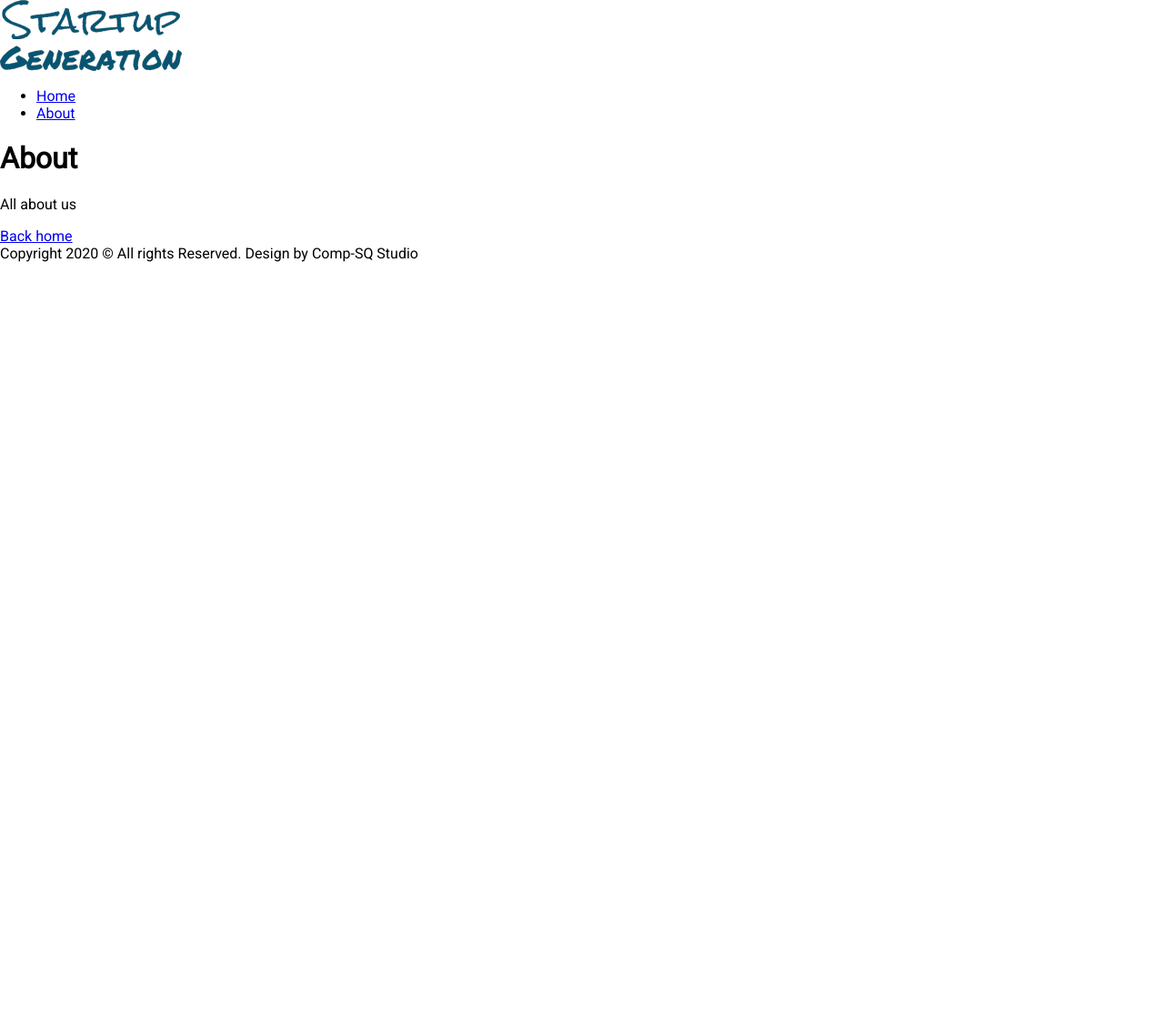
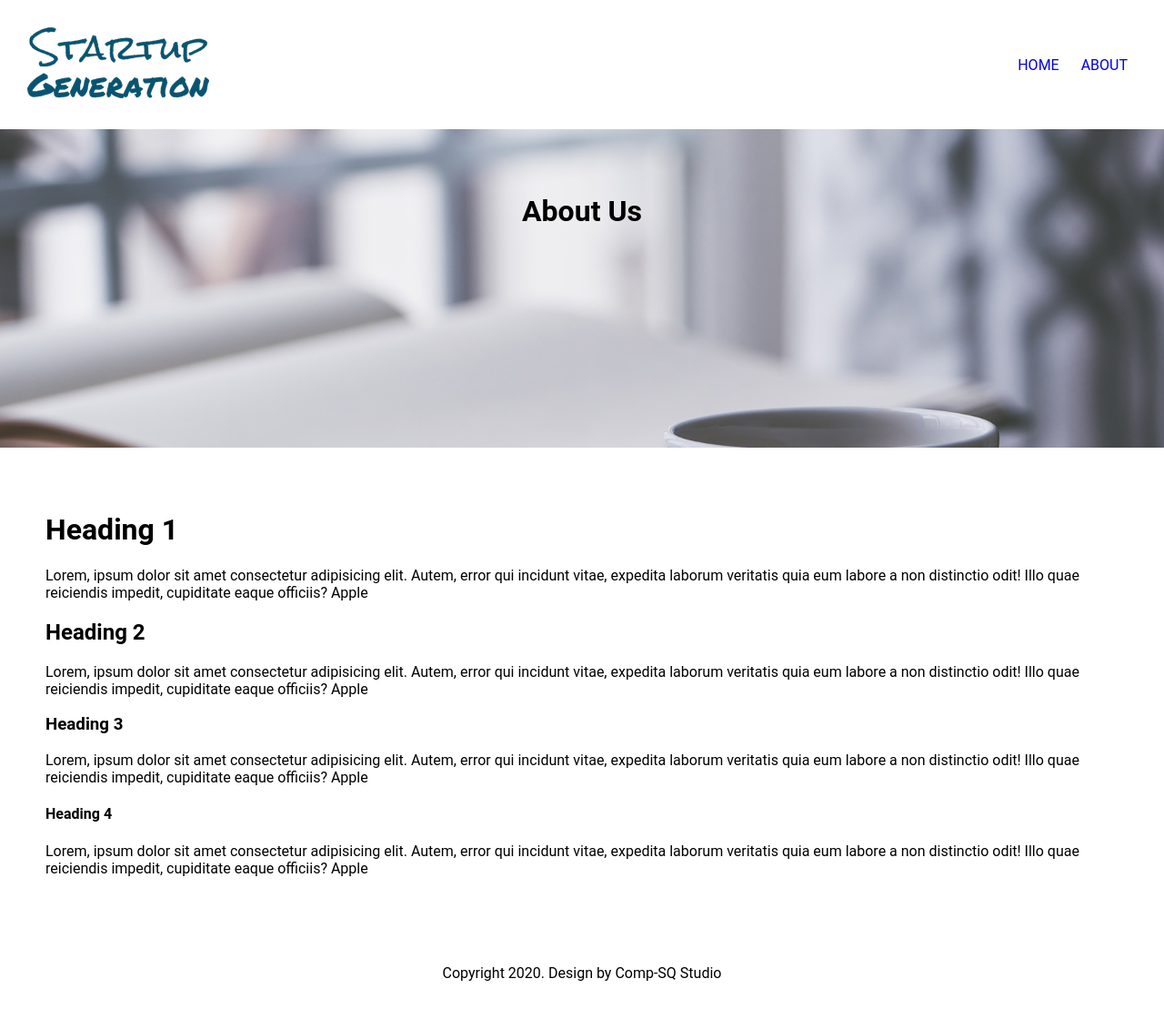
Before and after one commit to alextechtips/html5, a PHP site: page /about.php in a window 1280 px wide. Shown: the whole page at 91% size. Before the commit the page ends 288 px from the top, so only its background shows below. Run offline with PHP 8.4, Linux system fonts and the light colour scheme.

Commit message:
edited aboutus page

```diff
--- a/about.php
+++ b/about.php
@@ -1,10 +1,25 @@
 <?php
-     $page_title = "About";
     include_once("./includes/header.php");
 ?>
-    <div class="main">
-        <p>All about us</p>
-        <a href="./">Back home</a>
+    <div class="page_header aboutus">
+        <div class="page_title">
+            <h1>About Us</h1>
+        </div>
+    </div>
+
+    <div class="content">
+        <h1>Heading 1</h1>
+        <p>Lorem, ipsum dolor sit amet consectetur adipisicing elit. Autem, error qui incidunt vitae, expedita laborum veritatis quia eum labore a non distinctio odit! Illo quae reiciendis impedit, cupiditate eaque officiis?
+            Apple</p>
+        <h2>Heading 2</h2>
+        <p>Lorem, ipsum dolor sit amet consectetur adipisicing elit. Autem, error qui incidunt vitae, expedita laborum veritatis quia eum labore a non distinctio odit! Illo quae reiciendis impedit, cupiditate eaque officiis?
+            Apple</p>
+        <h3>Heading 3</h3>
+        <p>Lorem, ipsum dolor sit amet consectetur adipisicing elit. Autem, error qui incidunt vitae, expedita laborum veritatis quia eum labore a non distinctio odit! Illo quae reiciendis impedit, cupiditate eaque officiis?
+            Apple</p>
+        <h4>Heading 4</h4>
+        <p>Lorem, ipsum dolor sit amet consectetur adipisicing elit. Autem, error qui incidunt vitae, expedita laborum veritatis quia eum labore a non distinctio odit! Illo quae reiciendis impedit, cupiditate eaque officiis?
+            Apple</p>
     </div>
 
 <?php include_once("./includes/footer.php");
--- a/css/main.css
+++ b/css/main.css
@@ -16,12 +16,9 @@ body {
 
 .logo {
   grid-column: col-start / span 3;
-  width: 200px;
-  height: 80px;
-  background: url("../img/startup_200.png");
-  background-repeat: no-repeat;
+  width: 100%;
   overflow: hidden;
-  text-indent: -100000px;
+  margin: 30px 30px;
 }
 
 .main_nav {
@@ -33,6 +30,7 @@ body {
   -ms-flex-item-align: center;
       -ms-grid-row-align: center;
       align-self: center;
+  margin-right: 30px;
 }
 
 .main_nav ul li {
@@ -56,9 +54,19 @@ body {
   background-size: cover;
 }
 
+.page_header.aboutus {
+  grid-column: col-start / span 12;
+  min-height: 300px;
+  text-align: center;
+  padding-top: 50px;
+  background: url("../img/hero02.jpg");
+  background-repeat: no-repeat;
+  background-size: cover;
+}
+
 .content {
   grid-column: col-start / span 12;
-  padding: 30px 0;
+  padding: 50px 50px;
 }
 
 .footer {
@@ -68,6 +76,6 @@ body {
   -ms-flex-item-align: center;
       -ms-grid-row-align: center;
       align-self: center;
-  padding: 30px 0;
+  padding: 30px 30px;
 }
 /*# sourceMappingURL=main.css.map */
--- a/css/main.scss
+++ b/css/main.scss
@@ -13,12 +13,9 @@ body{
 
 .logo{
     grid-column: col-start / span 3;
-    width:200px;
-    height: 80px;
-    background: url("../img/startup_200.png");
-    background-repeat: no-repeat;
+    width: 100%;
     overflow: hidden;
-    text-indent: -100000px;
+    margin: 30px 30px;
 
 }
 
@@ -26,6 +23,7 @@ body{
     grid-column: 4 / 13;
     justify-self: end;
     align-self: center;
+    margin-right: 30px;
 
     ul li{
         list-style-type: none;
@@ -49,14 +47,24 @@ body{
     background-size: cover;
 }
 
+.page_header.aboutus{
+    grid-column: col-start / span 12;
+    min-height: 300px;
+    text-align: center;
+    padding-top: 50px;
+    background: url("../img/hero02.jpg");
+    background-repeat: no-repeat;
+    background-size: cover;
+}
+
 .content{
     grid-column: col-start / span 12;
-    padding: 30px 0;
+    padding: 50px 50px;
 }
 
 .footer{
     grid-column: col-start / span 12;
     justify-self: center;
     align-self: center;
-    padding: 30px 0;
+    padding: 30px 30px;
 }
--- a/includes/footer.php
+++ b/includes/footer.php
@@ -1,6 +1,8 @@
-        <footer>
-            <div class="footer_head">Copyright 2020 © All rights Reserved. Design by Comp-SQ Studio</div>
-        </footer>
-    </div> <!-- end container for grid -->
+    <div class="footer">
+            Copyright 2020. Design by Comp-SQ Studio
+        </div>
+
+    </div>
+
 </body>
 </html>
--- a/includes/header.php
+++ b/includes/header.php
@@ -3,21 +3,17 @@
 <head>
     <meta charset="UTF-8">
     <meta name="viewport" content="width=device-width, initial-scale=1.0">
-    <link rel="stylesheet" type="text/css" href="./css/main.css">
-    <link href="https://fonts.googleapis.com/css?family=Roboto&display=swap" rel="stylesheet">
-    <title>HTML 5 template</title>
+    <title>HTML5</title>
+    <link rel="stylesheet" href="./css/main.css">
 </head>
 <body>
 
-    <header>
-        <div class="logo">Startup Generation</div>
-        <nav>
+    <div class="wrapper">
+
+        <div class="logo"><img src="./img/startup_200.png" alt="Startup Generation" /></div>
+        <div class="main_nav">
             <ul>
-                <li><a href="/">Home</a></li>
-                <li><a href="/about.php">About</a></li>
+                <li><a href="./">Home</a></li>
+                <li><a href="./about.php">About</a></li>
             </ul>
-        </nav>
-    </header>
-
-    <div class="container">
-        <div class="title hero"><h1><?php echo($page_title); ?></h1></div>
+        </div>
```
Also changed, not shown: index.html (+13 -3 lines), index.php (+19 -5 lines), img/hero02.jpg (added), 1 other file.
